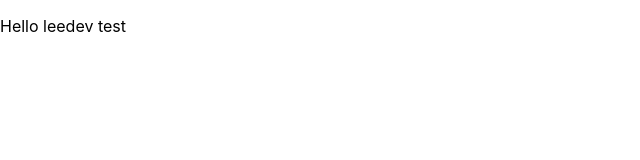
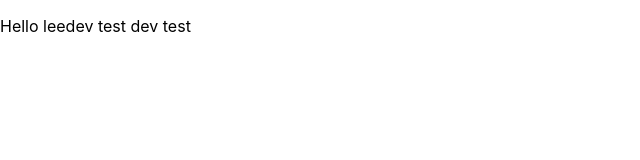
Before and after one commit to HyeonJaaE/bonobono, a React (Create React App) app: page / in a window 1280 px wide. Shown: the top 160 px of the page, without its empty margins (0-640 px from the left). Built offline with nearby package versions, Linux system fonts and the light colour scheme.

Commit message:
dev test;

```diff
--- a/src/Components/Home.tsx
+++ b/src/Components/Home.tsx
@@ -9,6 +9,7 @@ const Home = () => {
         <p>
           Hello {name}
           dev test
+          dev test
         </p>
       </div>
     </div>
```
